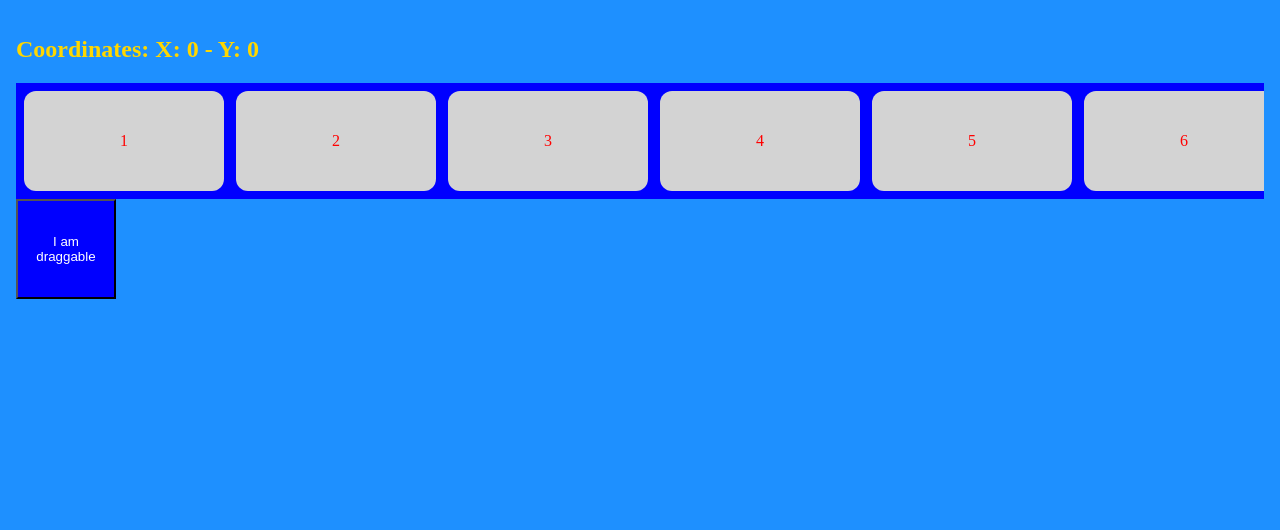
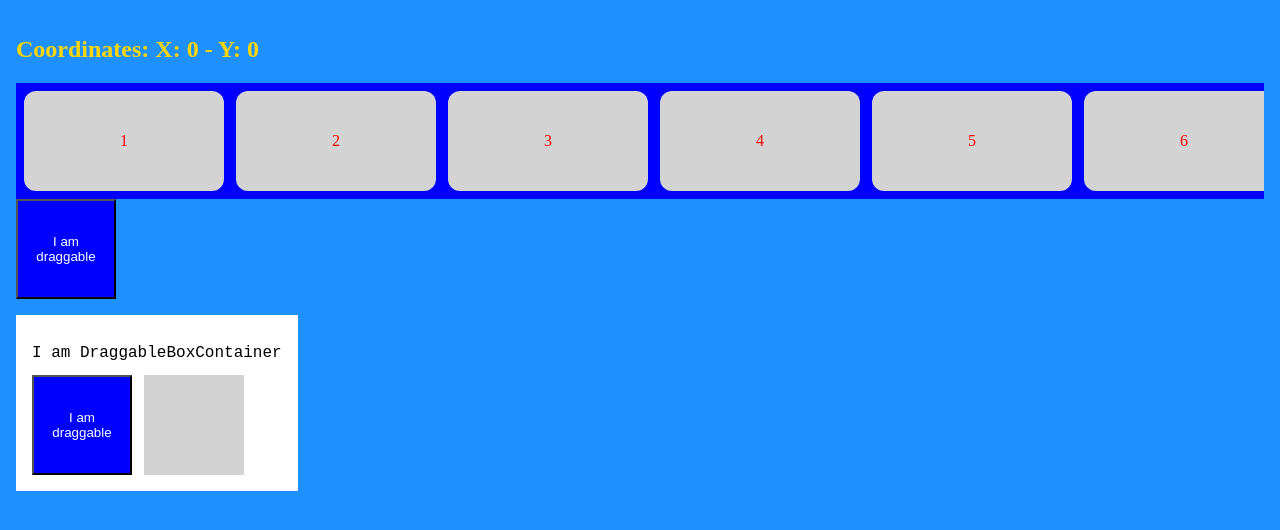
Before and after one commit to jazzjacob/jacobs-react-playground, a React (Create React App) app: page / in a window 1280 px wide. Shown: the top 530 px of the page. Built offline with nearby package versions, Linux system fonts and the light colour scheme.

Commit message:
Make boxes use relative position
Instead of absolute position

```diff
--- a/src/Components/Box.js
+++ b/src/Components/Box.js
@@ -7,6 +7,9 @@ const Box = () => {
 	const [offset, setOffset] = useState({x: 0, y: 0})
 	const [hoverState, setHoverState] = useState(null)
 	const [relativeCoordinates, setRelativeCoordinates] = useState({x: 0, y: 0})
+	const [relativeOrigo, setRelativeOrigo] = useState([null])
+
+	let boxClicked = false
 
 	useEffect(() => {
 		const handleWindowMouseMove = event => {
@@ -14,6 +17,7 @@ const Box = () => {
 				x: event.clientX,
 				y: event.clientY,
 			});
+
 		};
 
 		window.addEventListener('mousemove', handleWindowMouseMove);
@@ -25,7 +29,7 @@ const Box = () => {
 
 
 	const [boxStyle, setBoxStyle] = useState({
-		position: 'absolute',
+		position: 'relative',
 		top: `${coordinates.y - offset.y}px`,
 		left: `${coordinates.x - offset.x}px`,
 		width: '100px',
@@ -37,9 +41,10 @@ const Box = () => {
 
 	useEffect(() => {
 		setBoxStyle({
-			position: 'absolute',
-			top: `${coordinates.y - offset.y}px`,
-			left: `${coordinates.x - offset.x}px`,
+			position: 'relative',
+			top: `${(coordinates.y - relativeOrigo.y) - offset.y}px`,
+			// (250 - 15) = 235
+			left: `${(coordinates.x - relativeOrigo.x) - offset.x}px`,
 			width: '100px',
 			height: '100px',
 			backgroundColor: 'darkgray',
@@ -54,10 +59,12 @@ const Box = () => {
 	}
 
 	function onMouseMove(event) {
+		console.log(event.target.offsetTop)
 		setOffset({
 			x: event.clientX - event.target.offsetLeft,
 			y: event.clientY - event.target.offsetTop
 		})
+		setRelativeOrigo({x: event.target.offsetLeft, y: event.target.offsetTop})
 	}
 
 	function onMouseDown(event) {
@@ -73,7 +80,7 @@ const Box = () => {
 	}
 
 	useEffect(() => {
-		console.log(offset)
+
 	}, [offset])
 
 
--- /dev/null
+++ b/src/Components/DraggableBoxesContainer.jsx
@@ -0,0 +1,54 @@
+import Box from './Box'
+
+const EmptyBox = () => {
+	const style = {
+		width: '100px',
+		height: '100px',
+		backgroundColor: 'lightgray'
+	}
+
+	return (
+		<div style={style}>
+
+		</div>
+	)
+}
+
+const DraggableBoxesContainer = () => {
+	const onClick = () => {
+		console.log('Clicked!')
+	}
+
+	const boxes = [{box: true} , {box: false}]
+
+
+	const containerStyle = {
+		backgroundColor: 'white',
+		color: 'black',
+		padding: '1rem',
+		marginTop: '1rem',
+		width: 'fit-content',
+		fontFamily: 'monospace'
+	}
+
+	const containerHeader = {
+		fontSize: '1rem',
+		fontWeight: 'normal'
+	}
+
+	const draggableBoxes = {
+		display: 'flex',
+		gap: '12px'
+	}
+
+	return (
+		<div style={containerStyle}>
+			<h2 style={containerHeader}>I am DraggableBoxContainer</h2>
+			<div style={draggableBoxes}>
+				{boxes.map((boxData) => boxData.box ? <Box /> : <EmptyBox />)}
+			</div>
+		</div>
+	)
+}
+
+export default DraggableBoxesContainer
--- a/src/HomePage.js
+++ b/src/HomePage.js
@@ -3,6 +3,7 @@ import { useState, useEffect } from 'react'
 import Box from './Components/Box'
 import MousePosition from './Components/MousePosition'
 import Column from './Components/Column'
+import DraggableBoxesContainer from './Components/DraggableBoxesContainer'
 
 const HomePage = () => {
 	const [columns, setColumns] = useState([1, 2, 3, 4, 5, 6, 7])
@@ -77,6 +78,7 @@ const HomePage = () => {
 				{columnsList}
 			</div>
 			<Box />
+			<DraggableBoxesContainer />
 		</div>
 	)
 }
```
